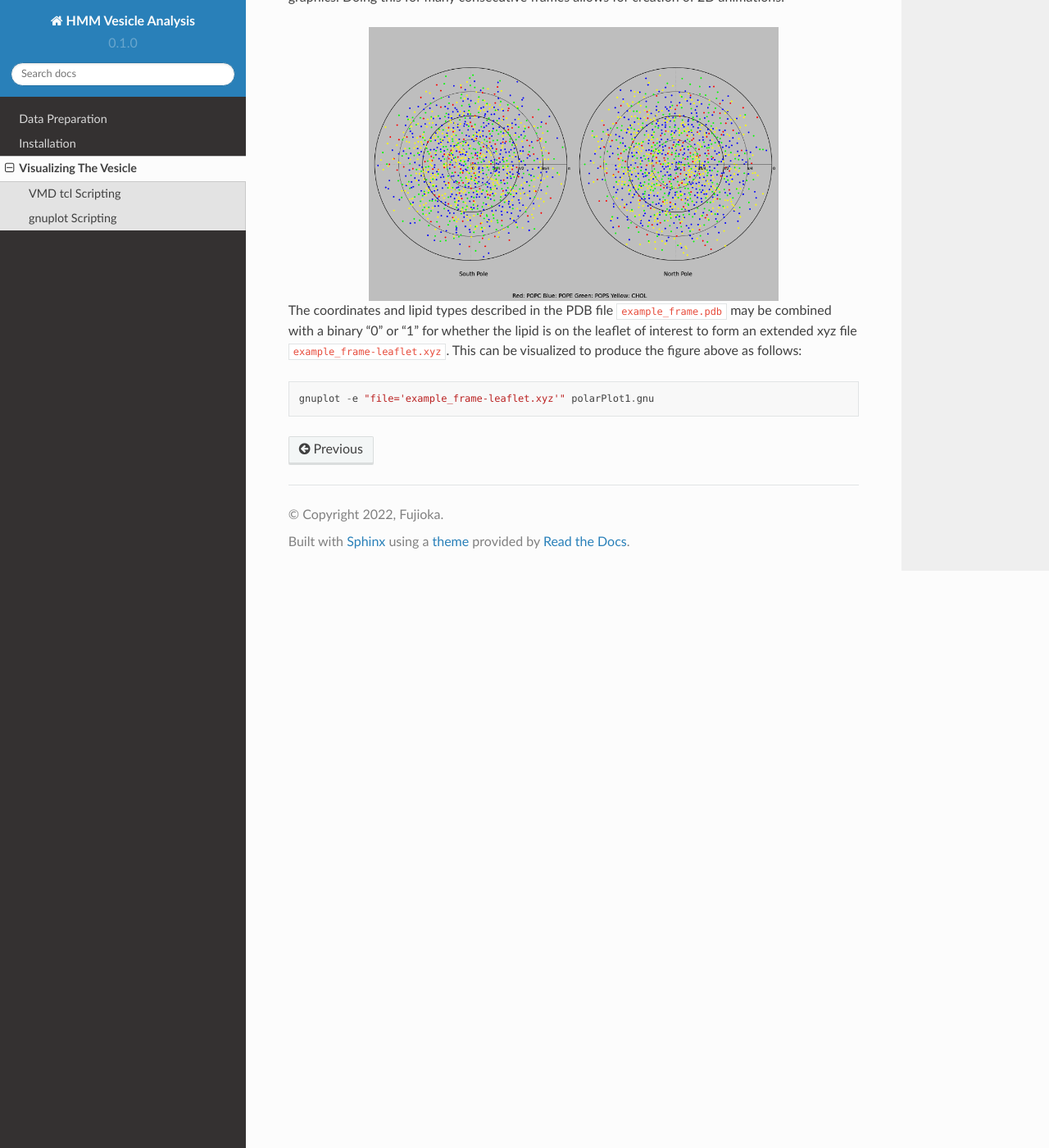
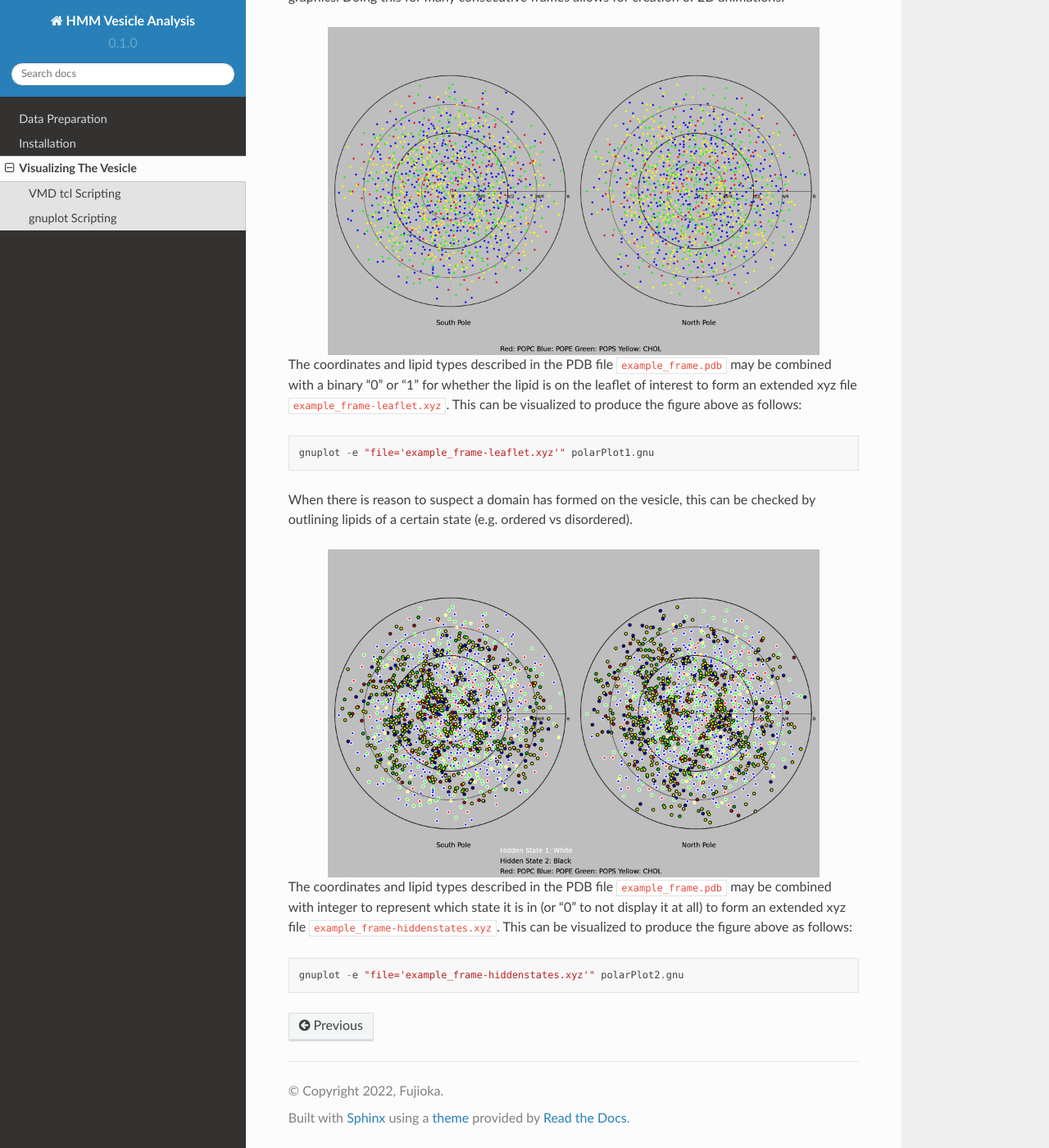
Before and after one commit to ka-zuumi/vesicle-HMM-analysis, a Sphinx documentation site: the page built from docs/Visualization.rst, in a window 1280 px wide and 1400 px high, scrolled down 1242 px. Shown: the whole window at 82% size. Built offline with Sphinx 7.4.7 and the Read the Docs theme 2.0.0, drawn with Linux system fonts in a browser that asks for light colours.

Commit message:
Update Visualization.rst

```diff
--- a/docs/Visualization.rst
+++ b/docs/Visualization.rst
@@ -32,7 +32,7 @@ gnuplot Scripting
 Projecting the vesicle onto a map as a 2D image with gnuplot is good for creating easy-to-share graphics. Doing this for many consecutive frames allows for creation of 2D animations.
 
 .. image:: ../polarPlot1.png
-   :width: 500 px
+   :width: 600 px
    :align: center
 
 The coordinates and lipid types described in the PDB file ``example_frame.pdb`` may be combined with a binary "0" or "1" for whether the lipid is on the leaflet of interest to form an extended xyz file ``example_frame-leaflet.xyz``. This can be visualized to produce the figure above as follows:
@@ -40,3 +40,16 @@ The coordinates and lipid types described in the PDB file ``example_frame.pdb``
 .. code-block::
 
   gnuplot -e "file='example_frame-leaflet.xyz'" polarPlot1.gnu
+
+When there is reason to suspect a domain has formed on the vesicle, this can be checked by outlining lipids of a certain state (e.g. ordered vs disordered).
+
+.. image:: ../polarPlot2.png
+   :width: 600 px
+   :align: center
+
+The coordinates and lipid types described in the PDB file ``example_frame.pdb`` may be combined with integer to represent which state it is in (or "0" to not display it at all) to form an extended xyz file ``example_frame-hiddenstates.xyz``. This can be visualized to produce the figure above as follows:
+
+
+.. code-block::
+
+  gnuplot -e "file='example_frame-hiddenstates.xyz'" polarPlot2.gnu
```
